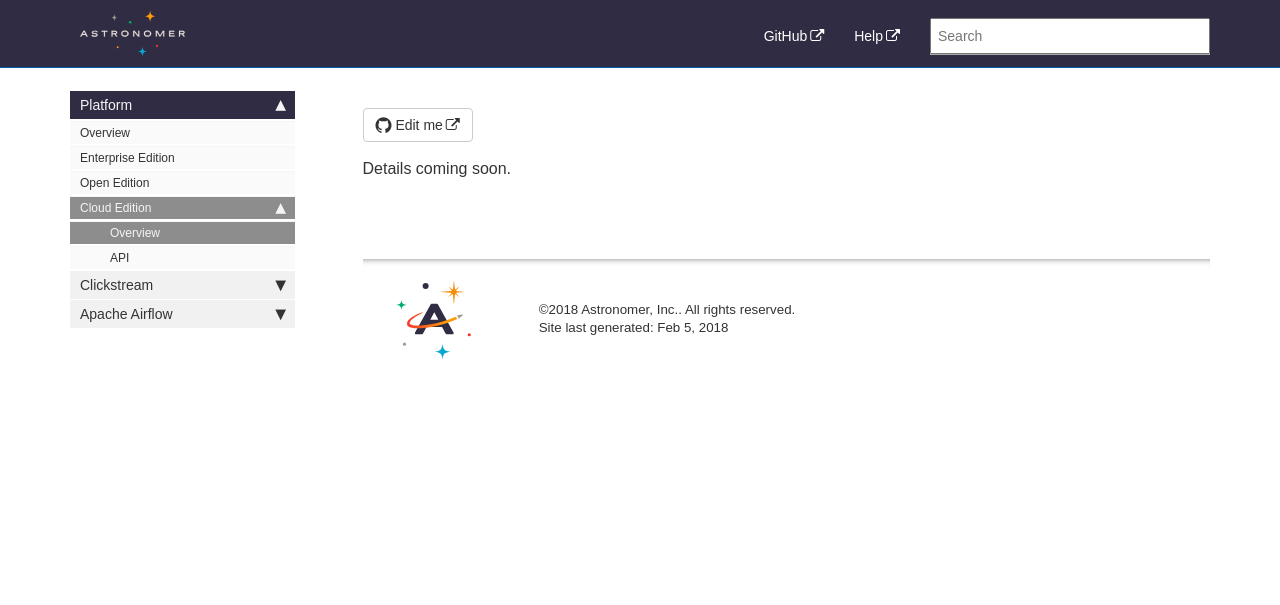
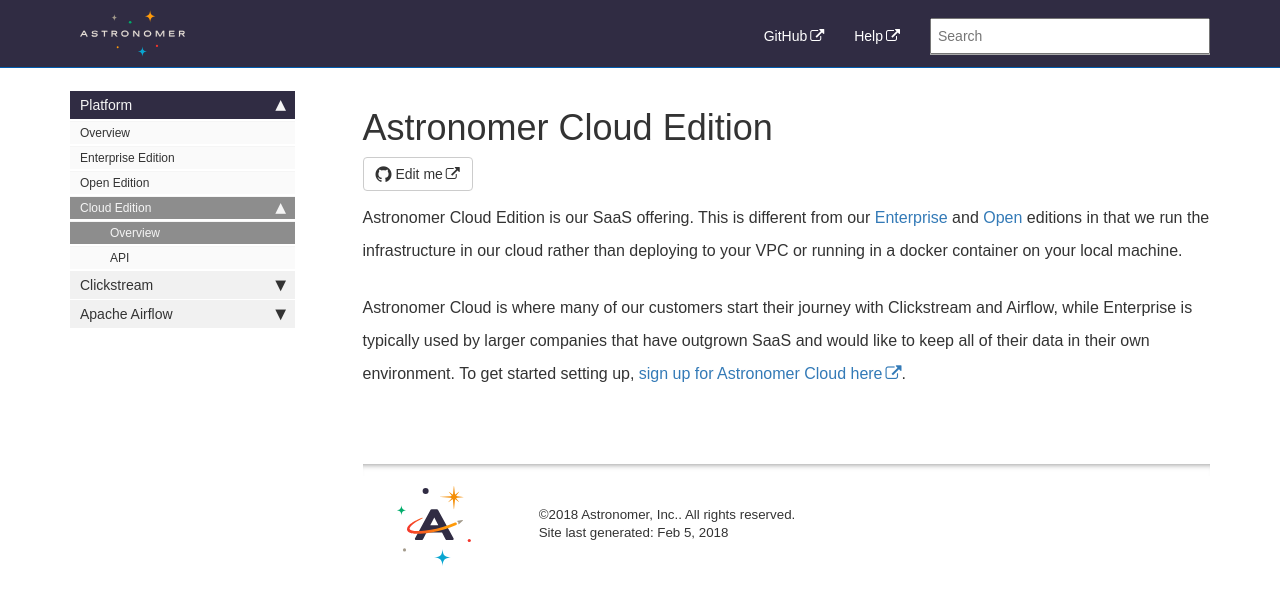
Before and after one commit to petedejoy/documentation, a Jekyll site: the page built from v2/editions/cloud/overview.md, in a window 1280 px wide. Shown: the top 605 px of the page. Built offline with Jekyll 4.4.1, drawn with Linux system fonts in a browser that asks for light colours; nearby versions of some CDN libraries; some web fonts are replaced; our own code applies the rules of GitHub Pages for plain Markdown files; comment, search, counter and statistics services are not loaded.

Commit message:
SaaS Overview Update #168

```diff
--- a/v2/editions/cloud/overview.md
+++ b/v2/editions/cloud/overview.md
@@ -1 +1,8 @@
-Details coming soon.
+---
+title: Astronomer Cloud Edition
+sidebar: platform_sidebar
+---
+
+Astronomer Cloud Edition is our SaaS offering. This is different from our [Enterprise](../enterprise/overview.html) and [Open](../open/overview.html) editions in that we run the infrastructure in our cloud rather than deploying to your VPC or running in a docker container on your local machine.
+
+Astronomer Cloud is where many of our customers start their journey with Clickstream and Airflow, while Enterprise is typically used by larger companies that have outgrown SaaS and would like to keep all of their data in their own environment. To get started setting up, [sign up for Astronomer Cloud here](https://app.astronomer.io/signup).
```
